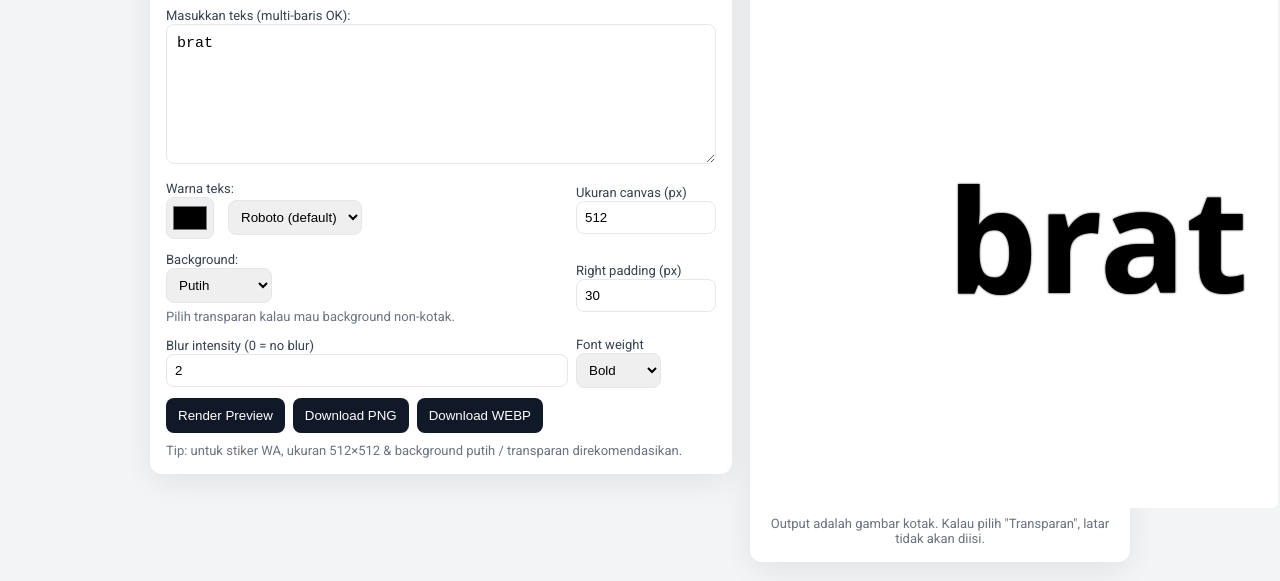
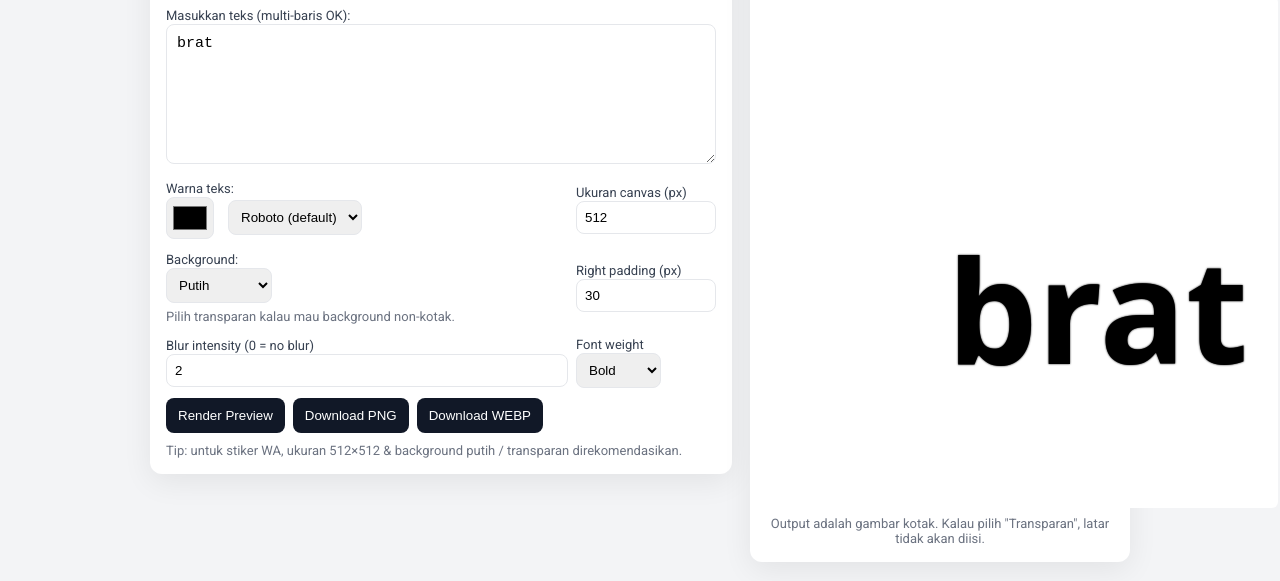
Before and after one commit to maoooo22/Marimo, a website: page public/bart.html in a window 1280 px wide. Shown: the part 143-724 px from the top of the page. Drawn offline with Linux system fonts and the light colour scheme.

Commit message:
Update bart.html

```diff
--- a/public/bart.html
+++ b/public/bart.html
@@ -281,7 +281,7 @@ function renderSticker() {
   ctx.fillStyle = textColor;
   ctx.font = `${weight} ${fontSize}px ${selectedFont}, system-ui, Arial`;
   ctx.textAlign = 'right';
-  ctx.textBaseline = 'middle';
+  ctx.textBaseline = 'top';
   if (blur > 0) {
     ctx.shadowColor = textColor;
     // scale shadowBlur mildly with dpi/fontsize for consistent look
```
